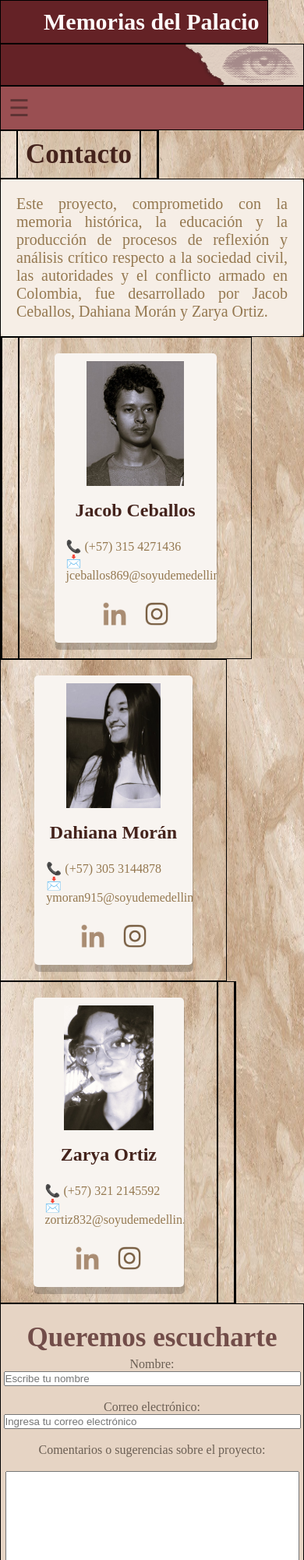
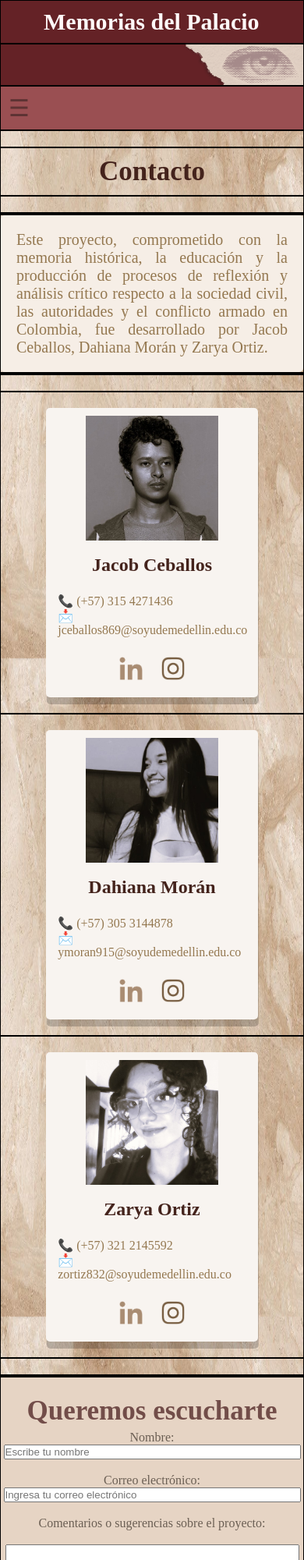
Before and after one commit to memoriaspalacio/memoriaspalacio.github.io, a plain HTML site: page contacto.html in a window 390 px wide. Shown: the top 2000 px of the page at 78% size. Drawn offline with Linux system fonts and the light colour scheme; a web font is replaced by a local one.

Commit message:
Contacto

```diff
--- a/contacto.html
+++ b/contacto.html
@@ -37,13 +37,13 @@
 		<section class="fila">
 
 			<!-- Nombre proyecto -->
-			<div class="col-lg-8 barrasup">
+			<div class="col-lg-8 col-md-8 col-sm-6 col-xs-12 barrasup">
 				<h1 class="nombreproy">Memorias del Palacio</h1>
 			</div>
 
 			<!-- Boton contacto -->
-			<div class="col-lg-4 barrasup">
-				<img src="images/botcontacto.png" class="botcontacto">
+			<div class="col-lg-4 col-md-4 col-sm-6 col-xs-12 barrasup">
+				<a href="contacto.html"><img src="images/botcontacto.png" class="botcontacto"></a>
 			</div>
 		</section>
 
@@ -68,35 +68,45 @@
         </nav>
 
 		<!-- Contenido principal -->
-		<main class="fila">
+		<main>
 
-			<!-- Espacio -->
-			<div class="col-lg-12 espacio"></div>
+			<section class="fila"><!-- Espacio -->
+				<div class="col-lg-12 col-md-12 col-sm-12 col-xs-12 espacio"></div>
+			</section>
 
 			<!-- Titulo de la pag -->
-			<div class="col-lg-12">
+			<section class="fila">
+				<div class="col-lg-12 col-md-12 col-sm-12 col-xs-12">
 					<h1 class="titulos">Contacto</h1>
 				</div>
+			</section>
 
-			<!-- Espacio -->
-			<div class="col-lg-12 espacio"></div>
 
+			<section class="fila"><!-- Espacio -->
+				<div class="col-lg-12 col-md-12 col-sm-12 col-xs-12 espacio"></div>
+			</section>
+
+			<section class="fila">
 				<!-- Columna en blanco -->
-			<div class="col-lg-4"></div>
+				<div class="col-lg-4 col-md-4 col-sm-2 col-xs-12"></div>
 
 				<!-- Parrafo -->
-			<div class="col-lg-4">
+				<div class="col-lg-4 col-md-4 col-sm-8 col-xs-12">
 					<p class="parrafos">Este proyecto, comprometido con la memoria histórica, la educación y la producción de procesos de reflexión y análisis crítico respecto a la sociedad civil, las autoridades y el conflicto armado en Colombia, fue desarrollado por Jacob Ceballos, Dahiana Morán y Zarya Ortiz.</p>
 				</div>
 
 				<!-- Columna en blanco -->
-			<div class="col-lg-4"></div>
+				<div class="col-lg-4 col-md-4 col-sm-2 col-xs-12"></div>
+			</section>
 
-			<!-- Espacio -->
-			<div class="col-lg-12 espacio"></div>
 
+			<section class="fila"><!-- Espacio -->
+				<div class="col-lg-12 col-md-12 col-sm-12 col-xs-12 espacio"></div>
+			</section>
+
+			<section class="fila">
 				<!-- Contenedor de card uno -->
-			<section class=" col-lg-4 card-container">
+				<section class=" col-lg-4 col-md-4 col-sm-12 col-xs-12 card-container">
 
 					<!-- Card 1 -->
 					<div class="card">
@@ -121,7 +131,7 @@
 				</section>
 
 				<!-- Contenedor de card dos -->
-			<section class=" col-lg-4 card-container">
+				<section class=" col-lg-4 col-md-4 col-sm-12 col-xs-12 card-container">
 
 					<!-- Card 2 -->
 					<div class="card">
@@ -146,7 +156,7 @@
 				</section>
 
 				<!-- Contenedor de card tres -->
-			<section class=" col-lg-4 card-container">
+				<section class=" col-lg-4 col-md-4 col-sm-12 col-xs-12 card-container">
 
 					<!-- Card 3 -->
 					<div class="card">
@@ -169,16 +179,20 @@
 					</div>
 
 				</section>
+			</section>
 
-			<!-- Espacio -->
-			<div class="col-lg-12 espacio">
-			</div>
 
+			<section class="fila"><!-- Espacio -->
+				<div class="col-lg-12 col-md-12 col-sm-12 col-xs-12 espacio"></div>
+			</section>
+
+
+			<section class="fila">
 				<!-- Columna en blanco -->
-			<div class="col-lg-3"></div>
+				<div class="col-lg-3 col-md-3 col-sm-1 col-xs-12"></div>
 
 				<!-- Formulario -->
-			<div class="col-lg-6 formulario">
+				<div class="col-lg-6 col-md-6 col-sm-10 col-xs-12 formulario">
 
 					<form>
 
@@ -203,11 +217,13 @@
 				</div>
 
 				<!-- Columna en blanco -->
-			<div class="col-lg-3"></div>
+				<div class="col-lg-3 col-md-3 col-sm-1 col-xs-12"></div>
+			</section>
 
-			<!-- Espacio -->
-			<div class="col-lg-12 espacio">
-			</div>
+
+			<section class="fila"><!-- Espacio -->
+				<div class="col-lg-12 col-md-12 col-sm-12 col-xs-12 espacio"></div>
+			</section>
 
 		</main>
 
@@ -215,17 +231,17 @@
 		<footer class="fila">
 
 			<!-- Texto izquierda -->
-			<div class="col-lg-4 ffooter">
+			<div class="col-lg-4 col-md-4 col-sm-5 col-xs-12 ffooter">
 				<p class="piepag">© 2025 Memorias del Palacio</p>
 			</div>
 
 			<!-- Boton index -->
-			<div class="col-lg-4 ffooter">
+			<div class="col-lg-4 col-md-4 col-sm-2 col-xs-12 ffooter">
 				<a href="index.html"><img src="images/iconofooter.png" class="iconop"></a>
 			</div>
 
 			<!-- Texto derecha -->
-			<div class="col-lg-4 ffooter">
+			<div class="col-lg-4 col-md-4 col-sm-5 col-xs-12 ffooter">
 				<p class="piepag">Este es un sitio web educacional. La información presentada se basa en fuentes sólidas y verificadas.</p>
 			</div>
 
```
Lines whose indentation alone changed are shown as unchanged.
